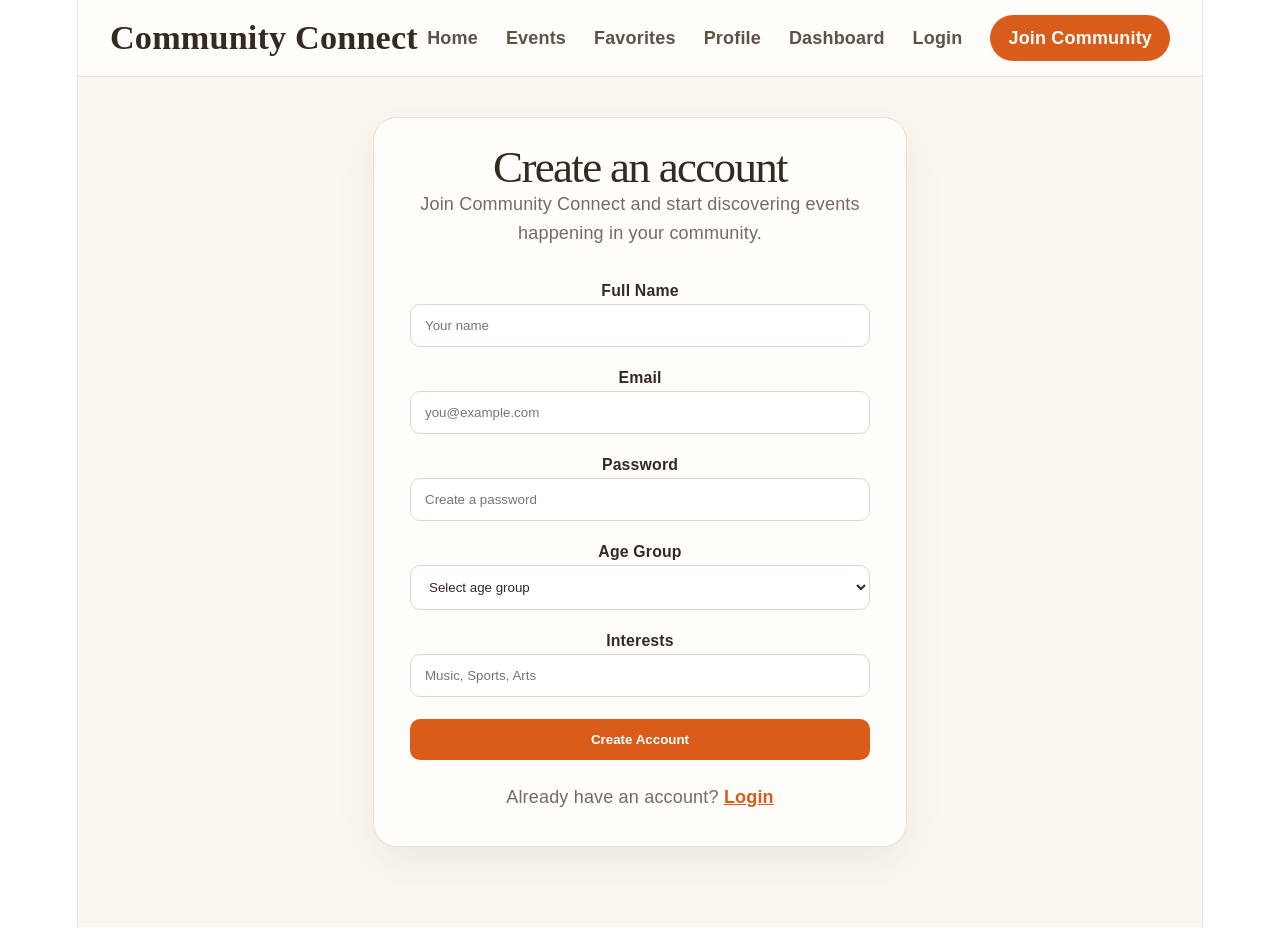
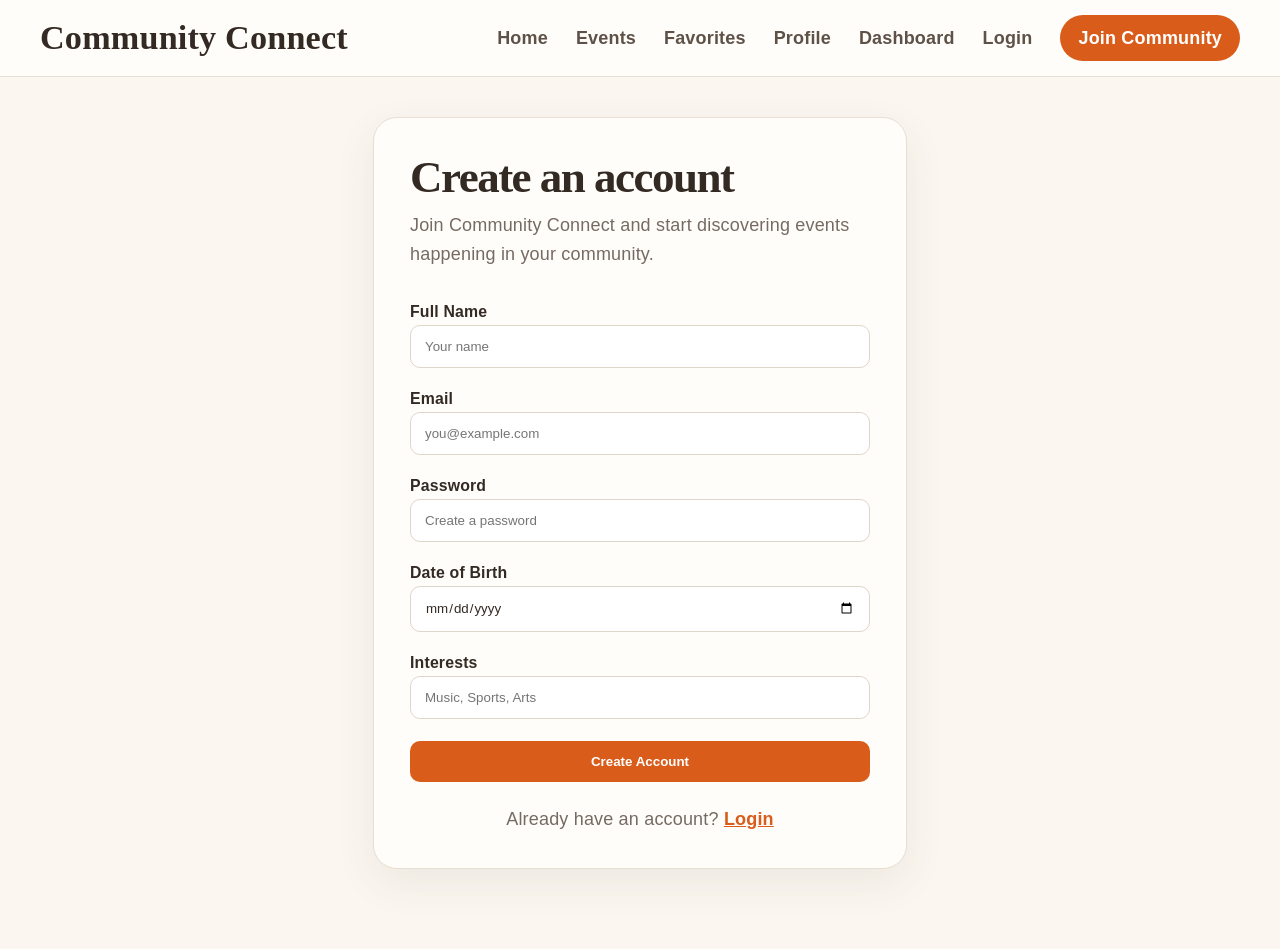
Before and after one commit to Laicole/Community-Connect, a React (Vite) app in the folder client/: page /register in a window 1280 px wide. Before the commit the page ends 927 px from the top, so only its background shows below. Built offline with nearby package versions, Linux system fonts and the light colour scheme.

Commit message:
Use date of birth to determine user age group

```diff
--- a/client/src/index.css
+++ b/client/src/index.css
@@ -1,96 +1,80 @@
 :root {
-  --text: #6b6375;
-  --text-h: #08060d;
-  --bg: #fff;
-  --border: #e5e4e7;
-  --code-bg: #f4f3ec;
-  --accent: #aa3bff;
-  --accent-bg: rgba(170, 59, 255, 0.1);
-  --accent-border: rgba(170, 59, 255, 0.5);
-  --social-bg: rgba(244, 243, 236, 0.5);
+  --text: #5e5148;
+  --text-h: #342a24;
+
+  --bg: #f3e8da;
+  --surface: #fffdf9;
+
+  --border: #e2d2c2;
+  --code-bg: #fff8f1;
+
+  --accent: #d95c1a;
+  --accent-bg: rgba(217, 92, 26, 0.1);
+  --accent-border: rgba(217, 92, 26, 0.35);
+
+  --social-bg: #fffdf9;
+
   --shadow:
-    rgba(0, 0, 0, 0.1) 0 10px 15px -3px, rgba(0, 0, 0, 0.05) 0 4px 6px -2px;
+    rgba(69, 48, 35, 0.12) 0 10px 15px -3px,
+    rgba(69, 48, 35, 0.08) 0 4px 6px -2px;
 
-  --sans: system-ui, 'Segoe UI', Roboto, sans-serif;
-  --heading: system-ui, 'Segoe UI', Roboto, sans-serif;
+  --sans: "DM Sans", system-ui, "Segoe UI", sans-serif;
+  --heading: "Playfair Display", Georgia, serif;
   --mono: ui-monospace, Consolas, monospace;
 
   font: 18px/145% var(--sans);
   letter-spacing: 0.18px;
-  color-scheme: light dark;
   color: var(--text);
   background: var(--bg);
+
   font-synthesis: none;
   text-rendering: optimizeLegibility;
   -webkit-font-smoothing: antialiased;
   -moz-osx-font-smoothing: grayscale;
-
-  @media (max-width: 1024px) {
-    font-size: 16px;
-  }
-}
-
-@media (prefers-color-scheme: dark) {
-  :root {
-    --text: #9ca3af;
-    --text-h: #f3f4f6;
-    --bg: #16171d;
-    --border: #2e303a;
-    --code-bg: #1f2028;
-    --accent: #c084fc;
-    --accent-bg: rgba(192, 132, 252, 0.15);
-    --accent-border: rgba(192, 132, 252, 0.5);
-    --social-bg: rgba(47, 48, 58, 0.5);
-    --shadow:
-      rgba(0, 0, 0, 0.4) 0 10px 15px -3px, rgba(0, 0, 0, 0.25) 0 4px 6px -2px;
-  }
-
-  #social .button-icon {
-    filter: invert(1) brightness(2);
-  }
 }
 
 body {
   margin: 0;
+  min-width: 320px;
+  min-height: 100vh;
+
+  background-color: var(--bg);
+  color: var(--text);
+
+  font-family: var(--sans);
 }
 
 #root {
-  width: 1126px;
-  max-width: 100%;
-  margin: 0 auto;
-  text-align: center;
-  border-inline: 1px solid var(--border);
-  min-height: 100svh;
+  width: 100%;
+  min-height: 100vh;
+
   display: flex;
   flex-direction: column;
+
   box-sizing: border-box;
 }
 
 h1,
 h2 {
   font-family: var(--heading);
-  font-weight: 500;
   color: var(--text-h);
+  font-weight: 600;
 }
 
 h1 {
   font-size: 56px;
-  letter-spacing: -1.68px;
+  line-height: 1.05;
+  letter-spacing: -1.5px;
   margin: 32px 0;
-  @media (max-width: 1024px) {
-    font-size: 36px;
-    margin: 20px 0;
-  }
 }
+
 h2 {
   font-size: 24px;
-  line-height: 118%;
+  line-height: 1.18;
   letter-spacing: -0.24px;
   margin: 0 0 8px;
-  @media (max-width: 1024px) {
-    font-size: 20px;
-  }
 }
+
 p {
   margin: 0;
 }
@@ -105,7 +89,22 @@ code,
 
 code {
   font-size: 15px;
-  line-height: 135%;
+  line-height: 1.35;
   padding: 4px 8px;
   background: var(--code-bg);
 }
+
+@media (max-width: 1024px) {
+  :root {
+    font-size: 16px;
+  }
+
+  h1 {
+    font-size: 36px;
+    margin: 20px 0;
+  }
+
+  h2 {
+    font-size: 20px;
+  }
+}
--- a/client/src/pages/Dashboard.css
+++ b/client/src/pages/Dashboard.css
@@ -99,6 +99,17 @@
   .dashboard-hero {
     padding: 40px;
   }
+
+  .dashboard-section:first-of-type{
+    background-color: #fff8f1;
+    border: 1px solid #f1ddca;
+    border-radius: 24px;
+    padding: 28px;
+  }
+  .dashboard-section:first-of-type .dashboard-heading span {
+  color: #d95c1a;
+}
+
 }
 
 @media (max-width: 767px) {
--- a/client/src/pages/Dashboard.jsx
+++ b/client/src/pages/Dashboard.jsx
@@ -91,8 +91,8 @@ function Dashboard() {
       <section className="dashboard-section">
         <div className="dashboard-heading">
           <div>
-            <span>✨ RECOMMENDED FOR YOU</span>
-            <h2>AI Picks</h2>
+            <span>✨ PERSONALIZED FOR YOU</span>
+            <h2>Recommended Events</h2>
           </div>
         </div>
 
--- a/client/src/pages/Register.jsx
+++ b/client/src/pages/Register.jsx
@@ -8,7 +8,7 @@ function Register() {
   name: "",
   email: "",
   password: "",
-    ageGroup: "",
+  dateOfBirth: "",
   interests: ""
 });
 
@@ -29,7 +29,7 @@ function Register() {
   name: formData.name,
   email: formData.email,
   password: formData.password,
-        ageGroup: formData.ageGroup,
+  dateOfBirth: formData.dateOfBirth,
   interests: formData.interests
     .split(",")
     .map((interest) => interest.trim())
@@ -100,21 +100,18 @@ function Register() {
           </div>
 
           <div>
-            <label htmlFor="ageGroup">Age Group</label>
+            <label htmlFor="dateOfBirth">
+               Date of Birth
+            </label>
 
-            <select
-              id="ageGroup"
-              name="ageGroup"
-              value={formData.ageGroup}
+            <input
+              id="dateOfBirth"
+              name="dateOfBirth"
+              type="date"
+              value={formData.dateOfBirth}
               onChange={handleChange}
-            >
-              <option value="">Select age group</option>
-              <option value="Children">Children</option>
-              <option value="Teen">Teen</option>
-              <option value="Adult">Adult</option>
-              <option value="Senior">Senior</option>
-              <option value="21+">21+</option>
-            </select>
+              required
+            />
           </div>
 
           <div>
```
Also changed, not shown: 2 other files (tests, documents, lock files or other folders). Lines whose indentation alone changed are shown as unchanged.
